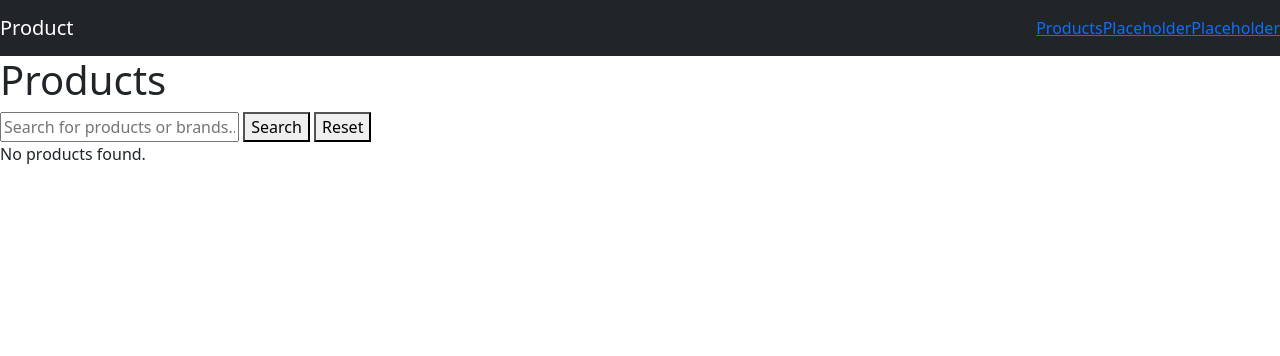
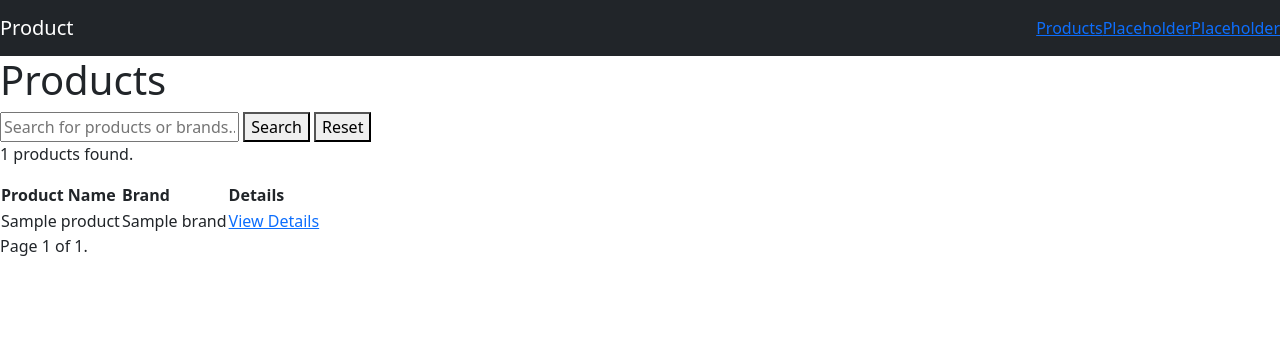
Before and after one commit to jojobeee/schrumpflation-app, a Django app: page / in a window 1280 px wide. Shown: the top 356 px of the page. Run offline with Django 4.2, Linux system fonts and the light colour scheme; tables that the repository leaves empty hold one stand-in row (values such as "Sample post").

Commit message:
pagination for product search

```diff
--- a/product/templates/product/index.html
+++ b/product/templates/product/index.html
@@ -6,21 +6,33 @@
 <!--[if gt IE 8]>      <html class="no-js"> <!--<![endif]-->
 <html>
   <head>
-        <meta charset="utf-8">
-        <meta http-equiv="X-UA-Compatible" content="IE=edge">
+    <meta charset="utf-8" />
+    <meta http-equiv="X-UA-Compatible" content="IE=edge" />
     <title>Products</title>
-        <meta name="description" content="">
-        <meta name="viewport" content="width=device-width, initial-scale=1">
+    <meta name="description" content="" />
+    <meta name="viewport" content="width=device-width, initial-scale=1" />
   </head>
   <body>
     {% block body %}
     <h1>Products</h1>
     <form method="GET" action=".">
-              <input type="text" name="search" placeholder="Search for products or brands...">
+      <input
+        type="text"
+        name="search"
+        placeholder="Search for products or brands..."
+      />
       <button type="submit">Search</button>
-              <button type="button" onclick="window.location.href=window.location.pathname;">Reset</button>
+      <button
+        type="button"
+        onclick="window.location.href=window.location.pathname;"
+      >
+        Reset
+      </button>
     </form>
-          {% if product_list %}
+    {% if products %}
+    {% comment %} <pre>{{products}}</pre> {% endcomment %}
+    <!-- Displaying the count of products found -->
+    <p>{{ products.paginator.count }} products found.</p>
     <table>
       <thead>
         <tr>
@@ -30,18 +42,52 @@
         </tr>
       </thead>
       <tbody>
-                  {% for product in product_list %}
+        {% for product in products %}
         <tr>
           <td>{{ product.name }}</td>
           <td>{{ product.brand.name }}</td>
-                      <td><a href="{% url 'product:product_detail' product.id %}">View Details</a></td>
+          <td>
+            <a href="{% url 'product:product_detail' product.id %}"
+              >View Details</a
+            >
+          </td>
         </tr>
         {% endfor %}
       </tbody>
     </table>
+
+    <div class="pagination">
+      <span class="step-links">
+        {% if products.has_previous %}
+        <a
+          href="?page=1{% if request.GET.search %}&search={{ request.GET.search }}{% endif %}"
+          >&laquo; first</a
+        >
+        <a
+          href="?page={{ products.previous_page_number }}{% if request.GET.search %}&search={{ request.GET.search }}{% endif %}"
+          >previous</a
+        >
+        {% endif %}
+
+        <span class="current">
+          Page {{ products.number }} of {{ products.paginator.num_pages }}.
+        </span>
+
+        {% if products.has_next %}
+        <a
+          href="?page={{ products.next_page_number }}{% if request.GET.search %}&search={{ request.GET.search }}{% endif %}"
+          >next</a
+        >
+        <a
+          href="?page={{ products.paginator.num_pages }}{% if request.GET.search %}&search={{ request.GET.search }}{% endif %}"
+          >last &raquo;</a
+        >
+        {% endif %}
+      </span>
+    </div>
+
     {% else %}
     <p>No products found.</p>
-          {% endif %}
-        {% endblock %}
+    {% endif %} {% endblock %}
   </body>
 </html>
--- a/product/views.py
+++ b/product/views.py
@@ -1,7 +1,7 @@
 from django.shortcuts import render
 from .models import Product, Purchase
 from django.db.models import Q
-
+from django.core.paginator import Paginator
 
 def product_detail(request, product_id):
     product = Product.objects.get(id=product_id)
@@ -17,5 +17,10 @@ def product_list(request):
             Q(brand__name__icontains=search_query)
         )
     else:
-        product_list = []
-    return render(request, 'product/index.html', {'product_list': product_list})
+        product_list = Product.objects.all()
+
+    paginator = Paginator(product_list, 10)  # 10 products per page
+    page_number = request.GET.get('page')
+    products = paginator.get_page(page_number)
+
+    return render(request, 'product/index.html', {'products': products})
```
Lines whose indentation alone changed are shown as unchanged.
